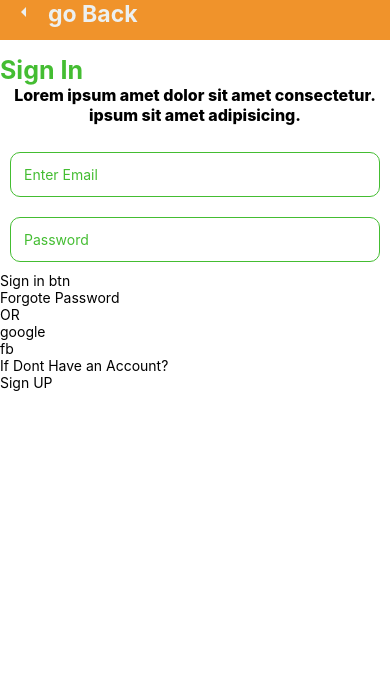
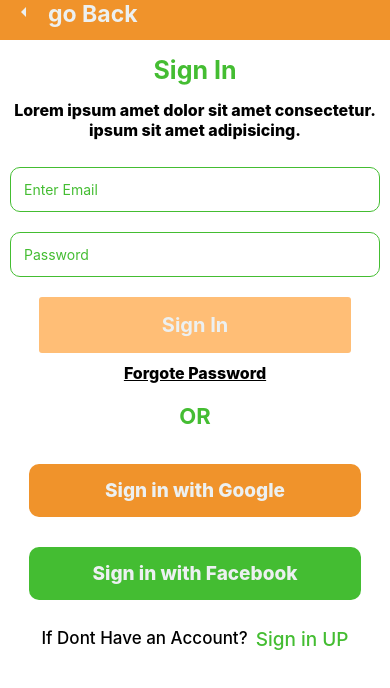
Before and after one commit to alnooristiak/FoodDeleveryApp, a React Native app: screen / in a window 390 px wide. Shown: the top 688 px of the page. Built offline with nearby package versions, Linux system fonts and the light colour scheme.

Commit message:
final touch with sign in sec

```diff
--- a/src/global/Styles.js
+++ b/src/global/Styles.js
@@ -11,11 +11,28 @@
 
 export const parameters = {
     headerheight: 40,
+
+    buttonStyle: {
+        backgroundColor: colors.orange_light,
+        textAlign: 'center',
+        alignItems: 'center',
+        padding: 15,
+        BorderRadius: 15,
+        width: '80%',
+        alignSelf: 'center',
+    },
+
+    buttonTittle: {
+        color: colors.white,
+        fontWeight: 'bold',
+        fontSize: 20,
+    },
 }
 
 // tittle
 export const tittle = {
     color: colors.green,
     fontSize: 25,
-    fontWeight:"bold"
+    fontWeight:"bold",
+    textAlign: 'center'
 }
--- a/src/screens/authScreen/SignInScreen.js
+++ b/src/screens/authScreen/SignInScreen.js
@@ -1,10 +1,12 @@
-import { StyleSheet, Text, TextInput, View } from 'react-native'
+import { ScrollView, StyleSheet, Text, TextInput, TouchableOpacity, View } from 'react-native'
 import React from 'react'
 import Header from '../../components/Header'
-import { colors, tittle } from '../../global/Styles'
+import { colors, parameters, tittle } from '../../global/Styles'
+import { Button } from 'react-native-elements'
 
 const SignInScreen = () => {
     return (
+        <ScrollView>
             <View>
                 {/* Header sec */}
                 <Header tittle="go Back" type="arrow-left" />
@@ -28,25 +30,55 @@
                             placeholder='Password' />
                     </View>
                     {/* sign in btn */}
-            <View>
-                <Text>Sign in btn</Text>
+                    <View style={{ marginVertical: 10 }}>
+                        <Button
+                            buttonStyle={parameters.buttonStyle}
+                            titleStyle={parameters.buttonTittle}
+                            title="Sign In" />
                     </View>
                 </View>
                 {/* forgote Password sec */}
                 <View>
-            <Text>Forgote Password</Text>
-            <Text>OR</Text>
+                    <Text
+                        style={{
+                            ...styles.signInText,
+                            textDecorationLine: 'underline',
+                            textAlign: 'center'
+                        }}>
+                        Forgote Password</Text>
+                    <Text style={styles.orSec}>OR</Text>
                 </View>
                 {/* authentication with google and facebook */}
                 <View>
-            <Text>google</Text>
-            <Text>fb</Text>
+                    <TouchableOpacity style={styles.signinWith}>
+                        <Text
+                            style={styles.signInWText}>
+                            Sign in with Google
+                        </Text>
+                    </TouchableOpacity>
+                    {/* ======##===== */}
+                    <TouchableOpacity
+                        style={{
+                            ...styles.signinWith,
+                            backgroundColor: colors.green
+                        }}>
+                        <Text
+                            style={styles.signInWText}>
+                            Sign in with Facebook
+                        </Text>
+                    </TouchableOpacity>
                 </View>
-        <View>
-            <Text>If Dont Have an Account?</Text>
-            <Text>Sign UP</Text>
+                <View style={styles.dontHAc}>
+                    <Text style={styles.signUpTx}>If Dont Have an Account?</Text>
+                    <TouchableOpacity>
+                        <Text
+                            style={styles.signUPbtn}>
+                            Sign in UP
+                        </Text>
+                    </TouchableOpacity>
                 </View>
             </View>
+        </ScrollView>
     )
 }
 
@@ -54,7 +86,7 @@
 
 const styles = StyleSheet.create({
     tittleText: {
-        marginTop: 15,
+        marginVertical: 15,
     },
     signInTextContainer: {
         alignItems: 'center'
@@ -73,5 +105,41 @@
         borderRadius: 10,
         padding: 13,
         color: colors.green,
-    }
+    },
+    orSec: {
+        fontWeight: 'bold',
+        fontSize: 22,
+        textAlign: 'center',
+        color: colors.green,
+        marginVertical: 20,
+    },
+    signinWith: {
+        backgroundColor: colors.orange_dark,
+        width: '85%',
+        alignSelf: 'center',
+        alignItems: 'center',
+        padding: 15,
+        marginVertical: 15,
+        borderRadius: 10,
+    },
+    signInWText: {
+        fontWeight: '800',
+        fontSize: 19,
+        color: colors.white
+    },
+    dontHAc: {
+        flexDirection: 'row',
+        alignSelf: 'center',
+        marginVertical: 13
+    },
+    signUpTx: {
+        fontSize: 17,
+        fontWeight: '500',
+    },
+    signUPbtn: {
+        color: colors.green,
+        fontWeight: '500',
+        fontSize: 19,
+        marginLeft: 8
+    },
 })
```
Lines whose indentation alone changed are shown as unchanged.
